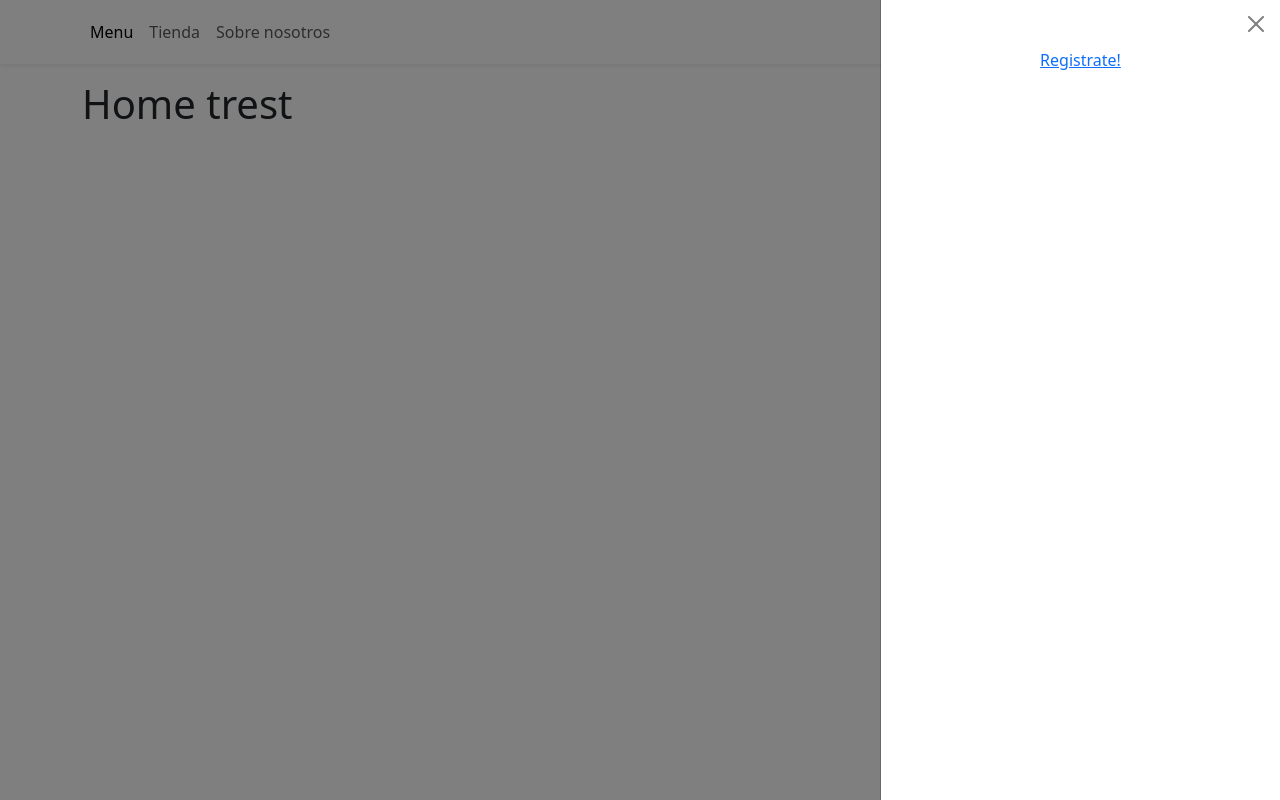
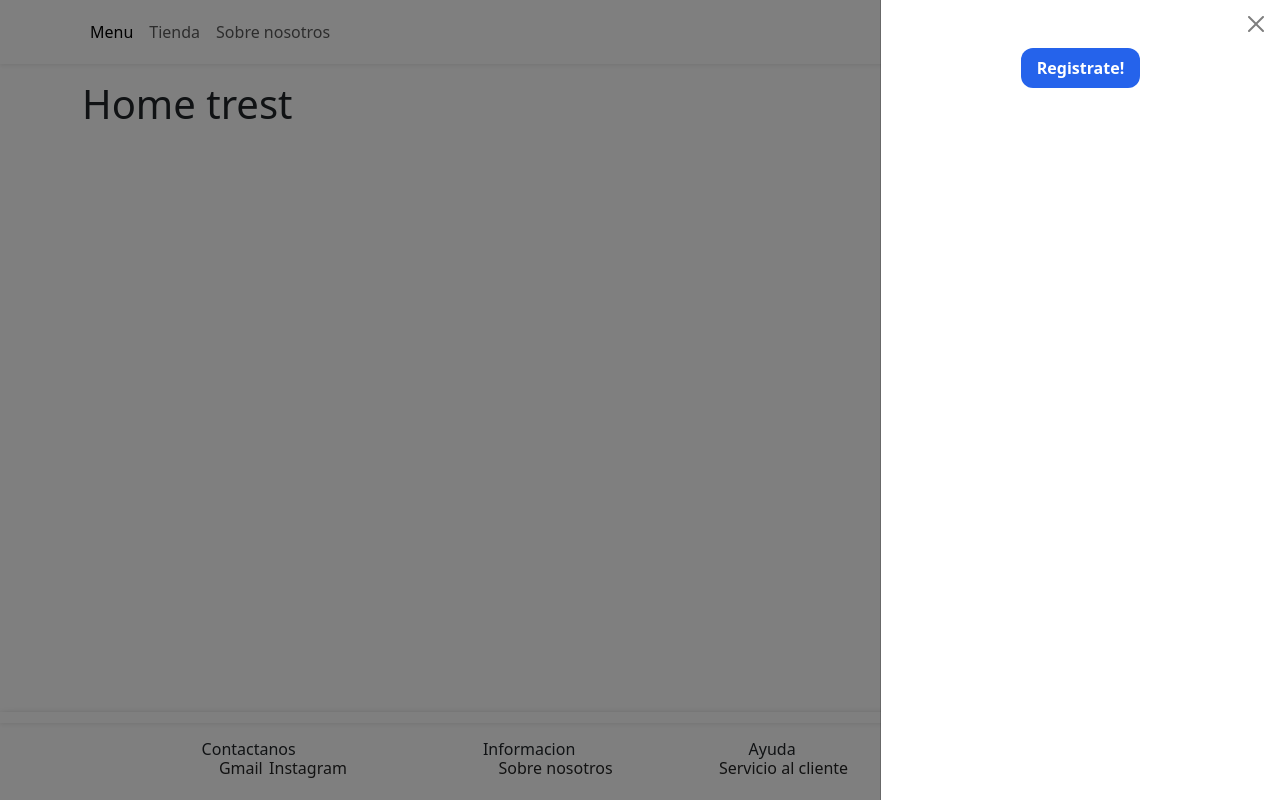
Before and after one commit to Itshappysad/Pruebas, a React (Vite) app: page / in a window 1280 px wide. Both pictures are taken after a click on the button 1174 px from the left and 32 px from the top of the page. Built offline with nearby package versions, Linux system fonts and the light colour scheme; no server answers.

Commit message:
Add files via upload

```diff
--- /dev/null
+++ b/src/components/Footer.css
@@ -0,0 +1,71 @@
+.footer {
+  z-index: 1;
+  --footer-background: #ffffff;
+  background-color: #ffffff;
+  display: grid;
+  position: fixed;
+  left: 0;
+  bottom: 0;
+  height: 11%;
+  width: 100%;
+  grid-area: footer;
+  max-height: 2rem max-content 2rem;
+  box-shadow: 0 4px 8px 0 rgba(0, 0, 0, 0.2), 0 4px 10px 0 rgba(0, 0, 0, 0.19);
+}
+
+.footer .content {
+  z-index: 2;
+  display: grid;
+  grid-template-columns: 1fr auto;
+  grid-template-rows: 1fr auto;
+  grid-gap: 0.2rem;
+  padding-left: 1rem;
+  background: var(--footer-background);
+}
+.footer .content h6 {
+  flex-direction: row-reverse;
+  position: relative;
+  bottom: 13px;
+  left: 80px;
+}
+.footer .content a,
+.footer .content p {
+  color: #242424;
+  text-decoration: none;
+  flex-direction: column;
+  padding: 0.2rem;
+}
+.footer .content a:hover {
+  color: #797979;
+  font-size: 1.1rem;
+  transition: 2s;
+}
+.footer .content b {
+  color: rgb(0, 0, 0);
+  margin: 0.25rem 0;
+  text-size-adjust: 100%;
+  padding-left: 1rem;
+  font-size: 1.5rem;
+}
+.footer .content p {
+  margin: 0;
+  font-size: 0.75rem;
+  margin: 0.25rem 0;
+}
+.footer .content div {
+  align-self: center;
+  display: flex;
+  flex-direction: row column;
+  justify-content: top;
+  margin: 0.25rem 0;
+  padding-left: 3.3rem;
+}
+
+.footer .content .image {
+  align-self: center;
+  width: 4rem;
+  height: 2rem;
+  margin: 0.25rem 0;
+  background-size: cover;
+  background-position: center;
+}
--- /dev/null
+++ b/src/components/Footer.tsx
@@ -0,0 +1,38 @@
+import "./Footer.css";
+
+const Footer = () => {
+  return (
+    <div className="footer ">
+      <div className="bubbles shadow-sm mb-3" />
+      <div className="content  ">
+        <div className="footer.content">
+          <div>
+            <h6> Contactanos</h6>
+            <a href="#">Gmail</a>
+            <a
+              href="https://www.instagram.com/avocadoevestiti/"
+              target="_blank"
+            >
+              Instagram
+            </a>
+          </div>
+
+          <div>
+            <h6>Informacion</h6>
+            <a href="./src/pages/About.tsx"> Sobre nosotros</a>
+          </div>
+
+          <div>
+            <h6>Ayuda</h6>
+            <a href="#">Servicio al cliente</a>
+          </div>
+        </div>
+        <div>
+          <p>&copy;2024 Avocado e Vestiti Incorporated</p>
+        </div>
+      </div>
+    </div>
+  );
+};
+
+export default Footer;
--- a/src/components/Settings.tsx
+++ b/src/components/Settings.tsx
@@ -1,7 +1,7 @@
-import { Offcanvas } from 'react-bootstrap';
-import { Link } from 'react-router-dom';
-import { useAuth } from '../context/useAuth';
-import { Button } from './ui/button';
+import { Offcanvas } from "react-bootstrap";
+import { Link } from "react-router-dom";
+import { useAuth } from "../context/useAuth";
+import { Button } from "./ui/button";
 
 type SettingsProps = {
   isOpen: boolean;
@@ -12,72 +12,83 @@ export function Settings({ isOpen, handleClose }: SettingsProps) {
   const { user, logOut } = useAuth();
 
   return (
-    <Offcanvas show={isOpen} onHide={handleClose} placement='end'>
+    <Offcanvas show={isOpen} onHide={handleClose} placement="end">
       <Offcanvas.Header closeButton></Offcanvas.Header>
 
-      <div className='flex flex-col items-center h-full relative'>
+      <div className="flex flex-col items-center h-full relative">
         {!user ? (
-          <Link to='/signUp'>Registrate!</Link>
+          <button
+            className="
+                    py-2 px-3 bg-blue-600 font-bold rounded-xl text-white transition-transform
+                    hover:bg-gray-400
+                    active:scale-95
+                    disabled:bg-lime-900
+                  "
+          >
+            <Link className="no-underline text-white w-max h-max" to="/signUp">
+              Registrate!
+            </Link>
+          </button>
         ) : (
           <>
-            <p className='text-4xl font-bold'>{user.name}</p>
+            <p className="text-4xl font-bold">{user.name}</p>
             <p>{user.email}</p>
-            <div className='flex flex-col gap-2'>
+            <div className="flex flex-col gap-2">
               <Button
-                className='text-decoration-none text-gray-600'
+                className="text-decoration-none text-gray-600"
                 asChild
-                variant='outline'
+                variant="outline"
               >
-                <Link to=''>
+                <Link to="">
                   <svg
-                    xmlns='http://www.w3.org/2000/svg'
-                    width='1em'
-                    height='1em'
-                    viewBox='0 0 20 20'
+                    xmlns="http://www.w3.org/2000/svg"
+                    width="1em"
+                    height="1em"
+                    viewBox="0 0 20 20"
                   >
                     <path
-                      fill='currentColor'
-                      d='M4 5.5A3.5 3.5 0 0 1 7.5 2H10c.818 0 1.544.393 2 1H7.5A2.5 2.5 0 0 0 5 5.5V15a2.496 2.496 0 0 1-1-2zM13.5 2l-.068.005c-.244.04-.432.291-.432.595V4H7.5A1.5 1.5 0 0 0 6 5.5v10A1.5 1.5 0 0 0 7.5 17H13v.4l.005.081c.033.293.242.519.495.519c.276 0 .5-.269.5-.6V2.6l-.005-.081C13.962 2.226 13.753 2 13.5 2'
+                      fill="currentColor"
+                      d="M4 5.5A3.5 3.5 0 0 1 7.5 2H10c.818 0 1.544.393 2 1H7.5A2.5 2.5 0 0 0 5 5.5V15a2.496 2.496 0 0 1-1-2zM13.5 2l-.068.005c-.244.04-.432.291-.432.595V4H7.5A1.5 1.5 0 0 0 6 5.5v10A1.5 1.5 0 0 0 7.5 17H13v.4l.005.081c.033.293.242.519.495.519c.276 0 .5-.269.5-.6V2.6l-.005-.081C13.962 2.226 13.753 2 13.5 2"
                     />
-                  </svg>{' '}
+                  </svg>{" "}
                   Suscripciones
                 </Link>
               </Button>
               <Button
-                className='text-decoration-none text-gray-600'
+                className="text-decoration-none text-gray-600"
                 asChild
-                variant='outline'
+                variant="outline"
               >
-                <Link to=''>
+                <Link to="">
                   <svg
-                    xmlns='http://www.w3.org/2000/svg'
-                    width='1em'
-                    height='1em'
-                    viewBox='0 0 24 24'
+                    xmlns="http://www.w3.org/2000/svg"
+                    width="1em"
+                    height="1em"
+                    viewBox="0 0 24 24"
                   >
                     <path
-                      fill='currentColor'
-                      d='M9.243 18.997H21v2H3v-4.243l9.9-9.9l4.242 4.243zm5.07-13.557l2.122-2.121a1 1 0 0 1 1.414 0l2.829 2.828a1 1 0 0 1 0 1.415l-2.122 2.121z'
+                      fill="currentColor"
+                      d="M9.243 18.997H21v2H3v-4.243l9.9-9.9l4.242 4.243zm5.07-13.557l2.122-2.121a1 1 0 0 1 1.414 0l2.829 2.828a1 1 0 0 1 0 1.415l-2.122 2.121z"
                     />
-                  </svg>{' '}
+                  </svg>{" "}
                   Editar
                 </Link>
               </Button>
             </div>
             <Button
-              className='absolute bottom-16 right-2'
-              variant='destructive'
+              className="absolute bottom-16 right-2"
+              variant="destructive"
               onClick={logOut}
             >
               <svg
-                xmlns='http://www.w3.org/2000/svg'
-                width='1em'
-                height='1em'
-                viewBox='0 0 24 24'
+                xmlns="http://www.w3.org/2000/svg"
+                width="1em"
+                height="1em"
+                viewBox="0 0 24 24"
               >
                 <path
-                  fill='currentColor'
-                  d='M5 21q-.825 0-1.412-.587T3 19V5q0-.825.588-1.412T5 3h6q.425 0 .713.288T12 4q0 .425-.288.713T11 5H5v14h6q.425 0 .713.288T12 20q0 .425-.288.713T11 21zm12.175-8H10q-.425 0-.712-.288T9 12q0-.425.288-.712T10 11h7.175L15.3 9.125q-.275-.275-.275-.675t.275-.7q.275-.3.7-.313t.725.288L20.3 11.3q.3.3.3.7t-.3.7l-3.575 3.575q-.3.3-.712.288t-.713-.313q-.275-.3-.262-.712t.287-.688z'
+                  fill="currentColor"
+                  d="M5 21q-.825 0-1.412-.587T3 19V5q0-.825.588-1.412T5 3h6q.425 0 .713.288T12 4q0 .425-.288.713T11 5H5v14h6q.425 0 .713.288T12 20q0 .425-.288.713T11 21zm12.175-8H10q-.425 0-.712-.288T9 12q0-.425.288-.712T10 11h7.175L15.3 9.125q-.275-.275-.275-.675t.275-.7q.275-.3.7-.313t.725.288L20.3 11.3q.3.3.3.7t-.3.7l-3.575 3.575q-.3.3-.712.288t-.713-.313q-.275-.3-.262-.712t.287-.688z"
                 />
               </svg>
             </Button>
--- a/src/components/ShoppingCart.tsx
+++ b/src/components/ShoppingCart.tsx
@@ -31,6 +31,19 @@ export function ShoppingCart({ isOpen }: ShoppingCartProps) {
               }, 0)
             )}
           </div>
+          <div className="flex justify-center mt-8">
+            <button
+              /*stripe */
+              className="
+               py-2 px-3 bg-blue-600 font-bold rounded-x1 text-white transition-transform
+                hover:bg-blue-500
+                active:scale-85
+                absolute inset-x-0 bottom-0 h16
+              "
+            >
+              Pagar
+            </button>
+          </div>
         </Stack>
       </Offcanvas.Body>
     </Offcanvas>
--- a/src/pages/About.tsx
+++ b/src/pages/About.tsx
@@ -1,3 +1,4 @@
+import Footer from "../components/Footer";
 export function About() {
   return (
     <div className="about-page">
@@ -31,6 +32,9 @@ export function About() {
         Nuestro equipo está compuesto por profesionales altamente capacitados y
         apasionados por la tecnología y la moda.
       </p>
+      <>
+        <Footer></Footer>
+      </>
     </div>
   );
 }
--- a/src/pages/Home.tsx
+++ b/src/pages/Home.tsx
@@ -1,4 +1,13 @@
+import Footer from "../components/Footer";
+
 export function Home() {
-  return <h1>Home trest</h1>;
+  return (
+    <>
+      <>
+        <h1>Home trest</h1>
+      </>
+      <Footer></Footer>
+    </>
+  );
 }
 /*https://www.youtube.com/watch?v=Kx8XlKRBZx8 use this tutorial to actually put something here */
```
